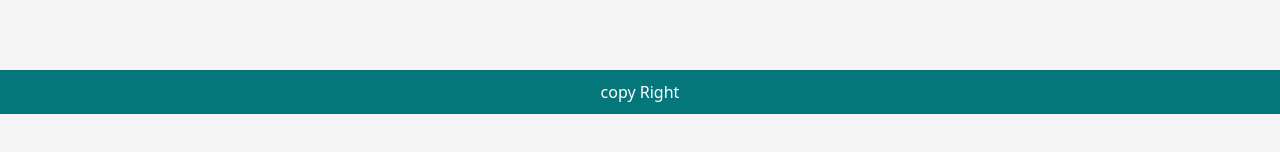
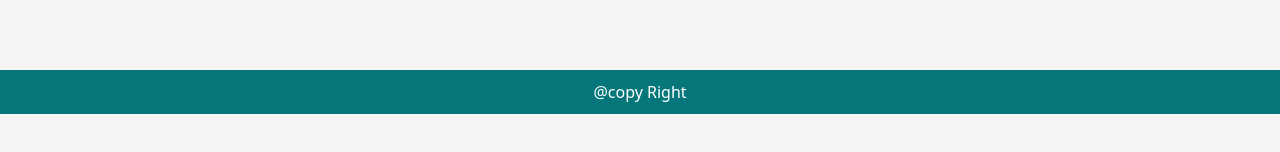
Before and after one commit to nareshm5796/App, a React (Create React App) app: page /Login in a window 1280 px wide. Shown: the part 686-838 px from the top of the page. Built offline with nearby package versions, Linux system fonts and the light colour scheme; the HTML template or start-up script is replaced by a standard one.

Commit message:
Your commit message here

```diff
--- a/src/pages/Login.js
+++ b/src/pages/Login.js
@@ -12,7 +12,7 @@ const Login = () => {
             </div>
             <button class="btn btn-success btn-sm" type="submit">LogIn</button>
         </form>
-        <footer class='text-center'>copy Right</footer>
+        <footer class='text-center'>@copy Right</footer>
     </div>
   };
 
```
